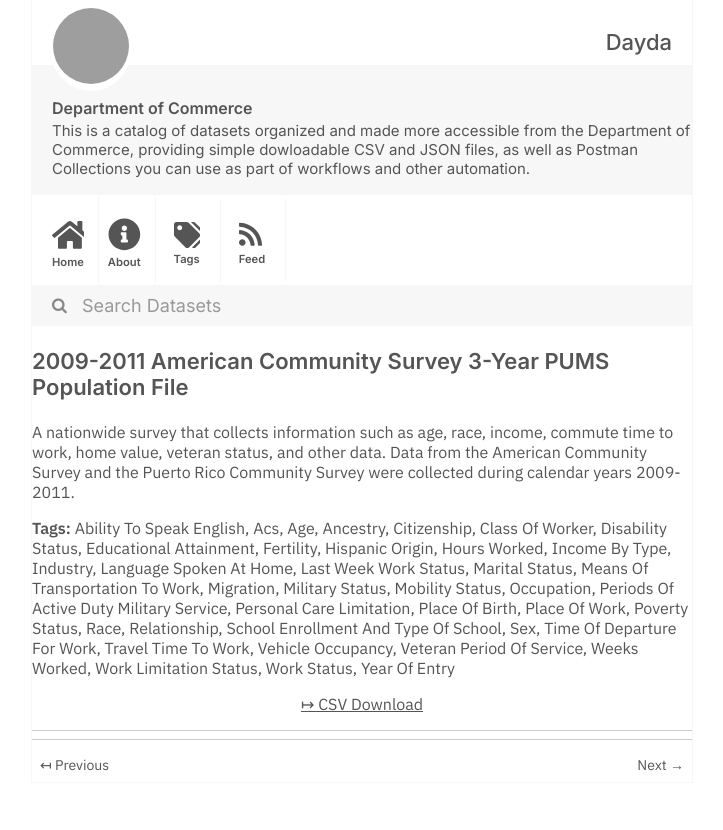
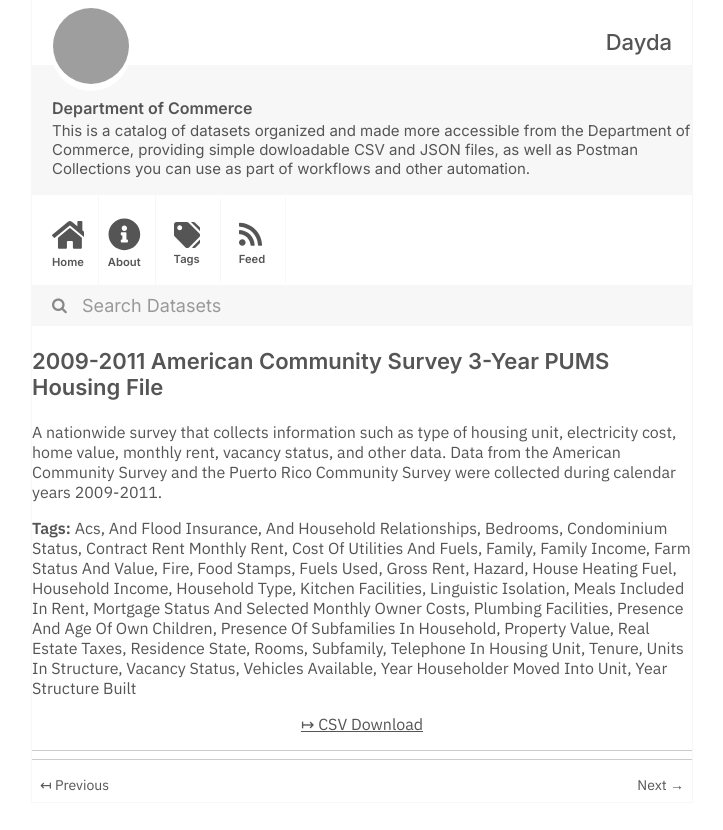
Before and after one commit to dayda-entities/department-of-commerce, a Jekyll site: the page built from _posts/2020-11-12-2009-2011-american-community-s.md, in a window 1280 px wide, cut to the strip 0-830 px from the top of the page. Shown: the whole strip, without its empty margins (278-1001 px from the left). Built offline with Jekyll 4.4.1, drawn with Linux system fonts in a browser that asks for light colours; grey boxes are pictures that could not be loaded.

Commit message:
Publish Data

```diff
--- a/_posts/2020-11-12-2009-2011-american-community-s.md
+++ b/_posts/2020-11-12-2009-2011-american-community-s.md
@@ -1,52 +1,51 @@
 ---
-title: 2009-2011 American Community Survey 3-Year PUMS Population File
-created: '2020-11-12T14:45:21.254795'
-modified: '2021-03-11T05:39:20.909721'
+title: 2009-2011 American Community Survey 3-Year PUMS Housing File
+created: '2020-11-12T14:45:20.951361'
+modified: '2021-03-11T05:39:19.949839'
 state: active
 type: dataset
 tags:
-  - Ability To Speak English
   - Acs
-  - Age
-  - Ancestry
-  - Citizenship
-  - Class Of Worker
-  - Disability Status
-  - Educational Attainment
-  - Fertility
-  - Hispanic Origin
-  - Hours Worked
-  - Income By Type
-  - Industry
-  - Language Spoken At Home
-  - Last Week Work Status
-  - Marital Status
-  - Means Of Transportation To Work
-  - Migration
-  - Military Status
-  - Mobility Status
-  - Occupation
-  - Periods Of Active Duty Military Service
-  - Personal Care Limitation
-  - Place Of Birth
-  - Place Of Work
-  - Poverty Status
-  - Race
-  - Relationship
-  - School Enrollment And Type Of School
-  - Sex
-  - Time Of Departure For Work
-  - Travel Time To Work
-  - Vehicle Occupancy
-  - Veteran Period Of Service
-  - Weeks Worked
-  - Work Limitation Status
-  - Work Status
-  - Year Of Entry
+  - And Flood Insurance
+  - And Household Relationships
+  - Bedrooms
+  - Condominium Status
+  - Contract Rent Monthly Rent
+  - Cost Of Utilities And Fuels
+  - Family
+  - Family Income
+  - Farm Status And Value
+  - Fire
+  - Food Stamps
+  - Fuels Used
+  - Gross Rent
+  - Hazard
+  - House Heating Fuel
+  - Household Income
+  - Household Type
+  - Kitchen Facilities
+  - Linguistic Isolation
+  - Meals Included In Rent
+  - Mortgage Status And Selected Monthly Owner Costs
+  - Plumbing Facilities
+  - Presence And Age Of Own Children
+  - Presence Of Subfamilies In Household
+  - Property Value
+  - Real Estate Taxes
+  - Residence State
+  - Rooms
+  - Subfamily
+  - Telephone In Housing Unit
+  - Tenure
+  - Units In Structure
+  - Vacancy Status
+  - Vehicles Available
+  - Year Householder Moved Into Unit
+  - Year Structure Built
 groups: []
-csv_url: 'http://www2.census.gov/acs2011_3yr/pums/csv_pus.zip'
+csv_url: 'http://www2.census.gov/acs2011_3yr/pums/csv_hus.zip'
 json_url: ''
 layout: post
 
 ---
-A nationwide survey that collects information such as age, race, income, commute time to work, home value, veteran status, and other data. Data from the American Community Survey and the Puerto Rico Community Survey were collected during calendar years 2009-2011.
+A nationwide survey that collects information such as type of housing unit, electricity cost, home value, monthly rent, vacancy status, and other data. Data from the American Community Survey and the Puerto Rico Community Survey were collected during calendar years 2009-2011.
```
